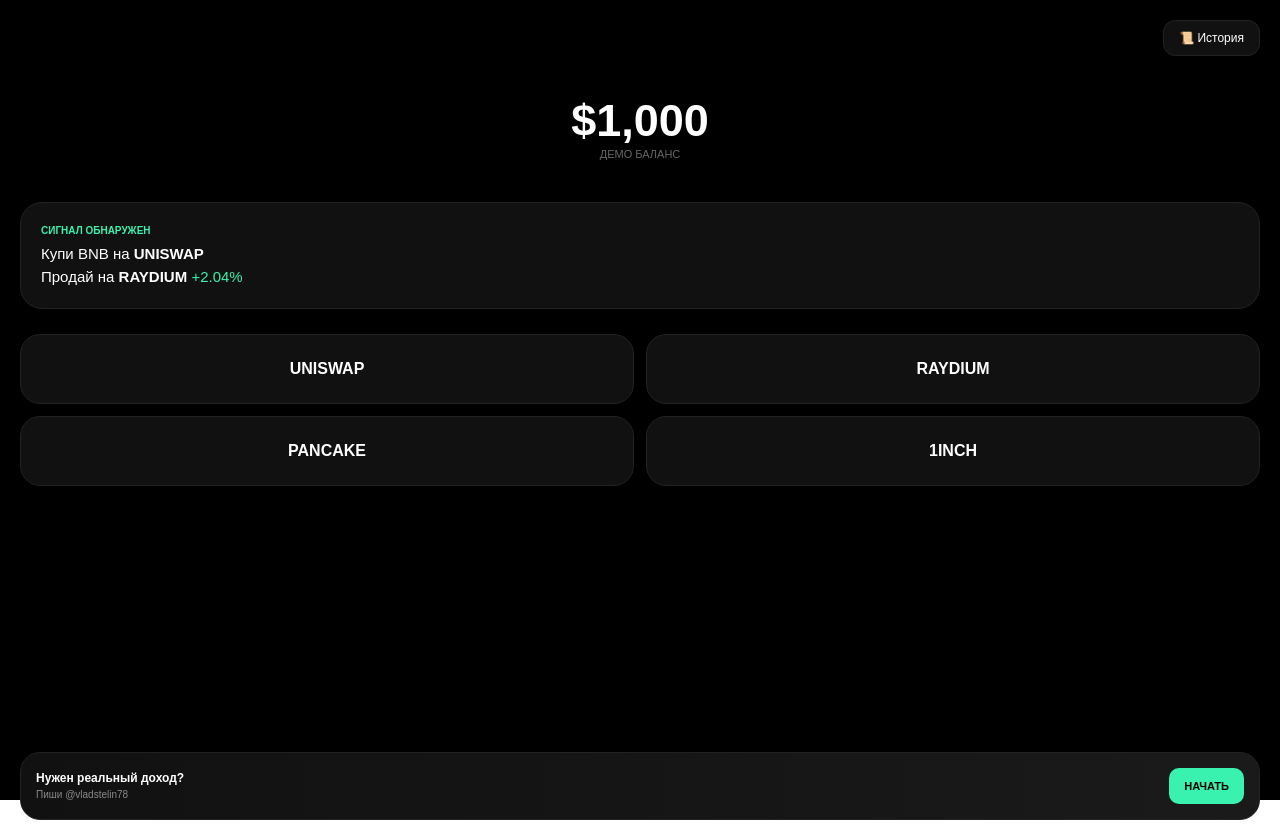
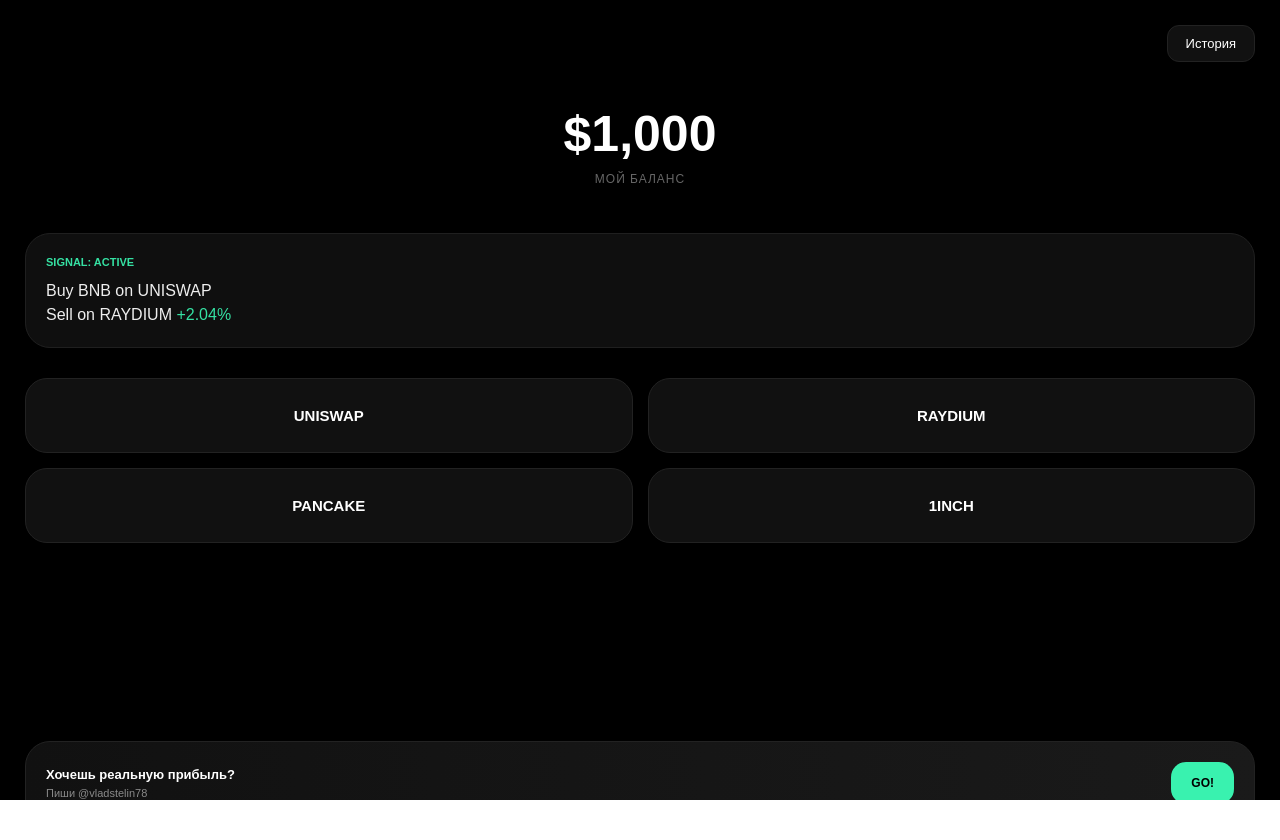
Before and after one commit to katyakuznezc-cmd/treidgame, a React (Vite) app: page / in a window 1280 px wide. After the commit the page ends 800 px from the top, so only its background shows below. Built offline with nearby package versions, Linux system fonts and the light colour scheme.

Commit message:
Update App.jsx

```diff
--- a/src/App.jsx
+++ b/src/App.jsx
@@ -1,6 +1,5 @@
 import React, { useState, useEffect } from 'react';
 
-// Данные активов
 const ASSETS = {
   USDT: { symbol: 'USDT', name: 'Tether', price: 1, icon: 'https://cryptologos.cc/logos/tether-usdt-logo.png' },
   SOL: { symbol: 'SOL', name: 'Solana', price: 145.50, icon: 'https://cryptologos.cc/logos/solana-sol-logo.png' },
@@ -17,7 +16,7 @@ const ASSETS = {
 
 const DEXES = ['UNISWAP', 'RAYDIUM', 'PANCAKE', '1INCH'];
 
-export default function AppFix() {
+export default function ActionArbApp() {
   const [balanceUSDT, setBalanceUSDT] = useState(() => Number(localStorage.getItem('arb_balance')) || 1000.00);
   const [wallet, setWallet] = useState(() => JSON.parse(localStorage.getItem('arb_wallet')) || {});
   const [history, setHistory] = useState(() => JSON.parse(localStorage.getItem('arb_history')) || []);
@@ -25,6 +24,8 @@ export default function AppFix() {
   const [view, setView] = useState('main');
   const [signal, setSignal] = useState(null);
   const [isProcessing, setIsProcessing] = useState(false);
+  const [processStep, setProcessStep] = useState('');
+  const [processBar, setProcessBar] = useState(0);
   const [showReceipt, setShowReceipt] = useState(false);
   const [lastTrade, setLastTrade] = useState(null);
   const [showTokenList, setShowTokenList] = useState(false);
@@ -51,17 +52,30 @@ export default function AppFix() {
   const handleSwap = () => {
     if (!amount || amount <= 0) return;
     setIsProcessing(true);
+    setProcessBar(0);
+
+    const steps = ["Инициализация...", "Поиск ликвидности...", "Подтверждение блока...", "Завершение..."];
+    let stepIdx = 0;
+
+    const interval = setInterval(() => {
+        stepIdx++;
+        setProcessBar(prev => prev + 25);
+        if(stepIdx < steps.length) setProcessStep(steps[stepIdx]);
+    }, 500);
+
     const cPay = payToken, cRec = receiveToken, cAmt = Number(amount);
 
     setTimeout(() => {
-      let success = false, outStr = "";
+      clearInterval(interval);
+      let success = false, outStr = "", profitDone = 0;
+
       if (cPay.symbol === 'USDT') {
         if (balanceUSDT >= cAmt) {
           const recVal = (cAmt / cRec.price).toFixed(4);
           setBalanceUSDT(b => b - cAmt);
           setWallet(w => ({ ...w, [cRec.symbol]: (w[cRec.symbol] || 0) + Number(recVal) }));
           outStr = `${recVal} ${cRec.symbol}`;
-          setHistory(h => [{ id: Date.now(), details: `Покупка ${cRec.symbol}`, valStr: `-$${cAmt.toFixed(2)}`, isPlus: false }, ...h]);
+          setHistory(h => [{ id: Date.now(), details: `Купил ${cRec.symbol}`, valStr: `-$${cAmt.toFixed(2)}`, isPlus: false }, ...h]);
           success = true;
         }
       } else {
@@ -69,17 +83,25 @@ export default function AppFix() {
         if (has >= cAmt) {
           const isCorrect = activeDex === signal?.sellAt && cPay.symbol === signal?.coin.symbol;
           const finalVal = (cAmt * cPay.price) * (isCorrect ? (1 + signal.profit/100) : 1.0);
+          if (isCorrect) profitDone = finalVal - (cAmt * cPay.price);
           setBalanceUSDT(b => b + finalVal);
           setWallet(w => ({ ...w, [cPay.symbol]: has - cAmt }));
           outStr = `${finalVal.toFixed(2)} USDT`;
-          setHistory(h => [{ id: Date.now(), details: `Продажа ${cPay.symbol}`, valStr: `+$${finalVal.toFixed(2)}`, isPlus: true }, ...h]);
+          setHistory(h => [{ id: Date.now(), details: `Продал ${cPay.symbol}`, valStr: `+$${finalVal.toFixed(2)}`, isPlus: true }, ...h]);
           if (isCorrect) setSignal(null);
           success = true;
         }
       }
+
       setIsProcessing(false);
       if (success) {
-        setLastTrade({ from: `${cAmt} ${cPay.symbol}`, to: outStr, dex: activeDex, hash: '0x' + Math.random().toString(16).slice(2, 10) });
+        setLastTrade({
+            from: `${cAmt} ${cPay.symbol}`,
+            to: outStr,
+            dex: activeDex,
+            profit: profitDone > 0 ? profitDone.toFixed(2) : null,
+            hash: '0x' + Math.random().toString(16).slice(2, 10)
+        });
         setShowReceipt(true);
       }
       setAmount('');
@@ -92,89 +114,83 @@ export default function AppFix() {
                 { bg: '#060814', text: '#fff', card: '#131823', btn: '#2f8af5' };
 
   return (
-    <div style={{ width: '100vw', height: '100dvh', background: activeDex ? theme.bg : '#000', color: activeDex ? theme.text : '#fff', fontFamily: 'sans-serif' }}>
+    <div style={{ width: '100vw', height: '100dvh', background: activeDex ? theme.bg : '#000', color: activeDex ? theme.text : '#fff', fontFamily: 'sans-serif', overflow: 'hidden' }}>
 
-      {/* СПИСОК ТОКЕНОВ С НАЗВАНИЯМИ */}
+      {/* ЧЕК С ЭФФЕКТОМ ВЗРЫВА ПРОФИТА */}
+      {showReceipt && lastTrade && (
+        <div style={{ position: 'fixed', inset: 0, background: 'rgba(0,0,0,0.95)', zIndex: 10000, display: 'flex', alignItems: 'center', justifyContent: 'center', padding: 25 }}>
+          <div style={{ background: '#111', width: '100%', borderRadius: 30, padding: '30px 25px', border: '1px solid #222', textAlign: 'center', color: '#fff', position: 'relative' }}>
+            {lastTrade.profit && (
+                <div style={{ position: 'absolute', top: -20, left: '50%', transform: 'translateX(-50%)', background: '#39f2af', color: '#000', padding: '8px 20px', borderRadius: 20, fontWeight: '900', fontSize: 18, animation: 'boom 0.5s ease-out' }}>
+                   +${lastTrade.profit} PROFIT!
+                </div>
+            )}
+            <div style={{ width: 60, height: 60, background: '#39f2af22', color: '#39f2af', borderRadius: '50%', display: 'flex', alignItems: 'center', justifyContent: 'center', fontSize: 30, margin: '0 auto 15px' }}>✓</div>
+            <h3 style={{ margin: 0, fontSize: 22 }}>Сделка закрыта</h3>
+            <p style={{ fontSize: 13, opacity: 0.5, marginBottom: 25 }}>Через протокол {lastTrade.dex}</p>
+
+            <div style={{ background: '#000', borderRadius: 20, padding: 20, marginBottom: 25, textAlign: 'left', border: '1px solid #222' }}>
+              <div style={{ display: 'flex', justifyContent: 'space-between', marginBottom: 12 }}>
+                <span style={{ opacity: 0.4 }}>Отдано:</span><b>{lastTrade.from}</b>
+              </div>
+              <div style={{ display: 'flex', justifyContent: 'space-between', marginBottom: 12 }}>
+                <span style={{ opacity: 0.4 }}>Получено:</span><b style={{ color: '#39f2af' }}>{lastTrade.to}</b>
+              </div>
+              <div style={{ display: 'flex', justifyContent: 'space-between' }}>
+                <span style={{ opacity: 0.4 }}>Хеш:</span><code style={{ fontSize: 10, color: '#39f2af' }}>{lastTrade.hash}</code>
+              </div>
+            </div>
+            <button onClick={() => setShowReceipt(false)} style={{ width: '100%', background: '#fff', color: '#000', border: 'none', padding: 18, borderRadius: 18, fontWeight: 'bold', fontSize: 16 }}>ПРОДОЛЖИТЬ</button>
+          </div>
+        </div>
+      )}
+
+      {/* СПИСОК ТОКЕНОВ */}
       {showTokenList && (
-        <div style={{ position: 'fixed', inset: 0, background: '#0a0a0a', zIndex: 11000, padding: '20px', display: 'flex', flexDirection: 'column' }}>
-          <div style={{ display: 'flex', justifyContent: 'space-between', alignItems: 'center', marginBottom: 20 }}>
-            <h3 style={{ color: '#fff' }}>Выберите токен</h3>
-            <button onClick={() => setShowTokenList(false)} style={{ color: '#fff', background: 'none', border: 'none', fontSize: 35 }}>&times;</button>
+        <div style={{ position: 'fixed', inset: 0, background: '#080808', zIndex: 11000, padding: 25, display: 'flex', flexDirection: 'column' }}>
+          <div style={{ display: 'flex', justifyContent: 'space-between', alignItems: 'center', marginBottom: 25 }}>
+            <h2 style={{ margin: 0 }}>Токены</h2>
+            <button onClick={() => setShowTokenList(false)} style={{ color: '#fff', background: 'none', border: 'none', fontSize: 40 }}>&times;</button>
           </div>
-          <div style={{ overflowY: 'auto', flex: 1 }}>
+          <div style={{ overflowY: 'auto' }}>
             {Object.values(ASSETS).map(t => (
               <div key={t.symbol} onClick={() => { if (selectingFor === 'pay') setPayToken(t); else setReceiveToken(t); setShowTokenList(false); }}
-                   style={{ display: 'flex', alignItems: 'center', gap: 15, padding: '15px 12px', borderBottom: '1px solid #1a1a1a', cursor: 'pointer' }}>
-                <img src={t.icon} width="35" height="35" style={{ borderRadius: '50%' }} />
+                   style={{ display: 'flex', alignItems: 'center', gap: 15, padding: '18px 0', borderBottom: '1px solid #151515' }}>
+                <img src={t.icon} width="35" height="35" />
                 <div style={{ flex: 1 }}>
-                  <div style={{ fontWeight: 'bold', fontSize: 16, color: '#fff' }}>{t.symbol}</div>
-                  <div style={{ fontSize: 12, opacity: 0.5, color: '#fff' }}>{t.name}</div>
+                  <div style={{ fontWeight: 'bold', fontSize: 17 }}>{t.symbol}</div>
+                  <div style={{ fontSize: 12, opacity: 0.4 }}>{t.name}</div>
                 </div>
-                <div style={{ textAlign: 'right' }}>
-                  <div style={{ fontSize: 14, color: '#39f2af', fontWeight: 'bold' }}>
-                    {t.symbol === 'USDT' ? balanceUSDT.toFixed(2) : (wallet[t.symbol] || 0).toFixed(2)}
-                  </div>
-                </div>
+                <div style={{ fontWeight: 'bold', color: '#39f2af' }}>{t.symbol === 'USDT' ? balanceUSDT.toFixed(2) : (wallet[t.symbol] || 0).toFixed(2)}</div>
               </div>
             ))}
           </div>
         </div>
       )}
 
-      {/* ЧЕК */}
-      {showReceipt && lastTrade && (
-        <div style={{ position: 'fixed', inset: 0, background: 'rgba(0,0,0,0.9)', zIndex: 10000, display: 'flex', alignItems: 'center', justifyContent: 'center', padding: 25 }}>
-          <div style={{ background: '#111', width: '100%', borderRadius: 25, padding: 25, border: '1px solid #222', textAlign: 'center', color: '#fff' }}>
-            <div style={{ width: 50, height: 50, background: '#39f2af22', color: '#39f2af', borderRadius: '50%', display: 'flex', alignItems: 'center', justifyContent: 'center', fontSize: 24, margin: '0 auto 15px' }}>✓</div>
-            <h3 style={{ margin: 0 }}>Готово</h3>
-            <p style={{ fontSize: 12, opacity: 0.5, marginBottom: 20 }}>Транзакция в {lastTrade.dex} прошла успешно</p>
-            <div style={{ background: '#000', borderRadius: 15, padding: 15, marginBottom: 20, textAlign: 'left', fontSize: 13 }}>
-              <div style={{ display: 'flex', justifyContent: 'space-between', marginBottom: 10 }}><span>Отдано:</span><b>{lastTrade.from}</b></div>
-              <div style={{ display: 'flex', justifyContent: 'space-between', marginBottom: 10 }}><span>Получено:</span><b style={{ color: '#39f2af' }}>{lastTrade.to}</b></div>
-              <div style={{ display: 'flex', justifyContent: 'space-between' }}><span>Hash:</span><code style={{ fontSize: 10, color: '#39f2af' }}>{lastTrade.hash}</code></div>
-            </div>
-            <button onClick={() => setShowReceipt(false)} style={{ width: '100%', background: '#fff', color: '#000', border: 'none', padding: 15, borderRadius: 15, fontWeight: 'bold' }}>Закрыть</button>
-          </div>
-        </div>
-      )}
-
       {/* ГЛАВНЫЙ ЭКРАН */}
       {view === 'main' && !activeDex && (
-        <div style={{ padding: 20, height: '100%', display: 'flex', flexDirection: 'column' }}>
+        <div style={{ padding: 25, height: '100%', display: 'flex', flexDirection: 'column' }}>
           <div style={{ display: 'flex', justifyContent: 'flex-end' }}>
-            <button onClick={() => setView('history')} style={{ background: '#111', color: '#fff', border: '1px solid #222', padding: '10px 15px', borderRadius: 12, fontSize: 12 }}>📜 История</button>
+            <button onClick={() => setView('history')} style={{ background: '#111', color: '#fff', border: '1px solid #222', padding: '10px 18px', borderRadius: 12, fontSize: 13 }}>История</button>
           </div>
-          <div style={{ textAlign: 'center', margin: '40px 0' }}>
-            <h1 style={{ fontSize: 45, margin: 0 }}>${balanceUSDT.toLocaleString(undefined, {maximumFractionDigits: 2})}</h1>
-            <div style={{ opacity: 0.4, fontSize: 11 }}>ДЕМО БАЛАНС</div>
+          <div style={{ textAlign: 'center', margin: '45px 0' }}>
+            <h1 style={{ fontSize: 50, margin: 0 }}>${balanceUSDT.toLocaleString(undefined, {maximumFractionDigits: 2})}</h1>
+            <div style={{ opacity: 0.4, fontSize: 12, marginTop: 8, letterSpacing: 1 }}>МОЙ БАЛАНС</div>
           </div>
           {signal && (
-            <div style={{ background: '#111', padding: 20, borderRadius: 22, border: '1px solid #222', marginBottom: 25 }}>
-              <div style={{ color: '#39f2af', fontSize: 10, fontWeight: 'bold', marginBottom: 5 }}>СИГНАЛ ОБНАРУЖЕН</div>
-              <div style={{ fontSize: 15 }}>Купи {signal.coin.symbol} на <b>{signal.buyAt}</b></div>
-              <div style={{ fontSize: 15 }}>Продай на <b>{signal.sellAt}</b> <span style={{ color: '#39f2af' }}>+{signal.profit}%</span></div>
+            <div style={{ background: '#111', padding: 20, borderRadius: 25, border: '1px solid #222', marginBottom: 30, animation: 'pulse 2s infinite' }}>
+              <div style={{ color: '#39f2af', fontSize: 11, fontWeight: 'bold', marginBottom: 8 }}>SIGNAL: ACTIVE</div>
+              <div style={{ fontSize: 16 }}>Buy {signal.coin.symbol} on {signal.buyAt}</div>
+              <div style={{ fontSize: 16 }}>Sell on {signal.sellAt} <span style={{ color: '#39f2af' }}>+{signal.profit}%</span></div>
             </div>
           )}
-          <div style={{ display: 'grid', gridTemplateColumns: '1fr 1fr', gap: 12, marginBottom: 'auto' }}>
-            {DEXES.map(d => <button key={d} onClick={() => setActiveDex(d)} style={{ background: '#111', border: '1px solid #222', color: '#fff', padding: '25px 0', borderRadius: 20, fontWeight: 'bold' }}>{d}</button>)}
+          <div style={{ display: 'grid', gridTemplateColumns: '1fr 1fr', gap: 15, marginBottom: 'auto' }}>
+            {DEXES.map(d => <button key={d} onClick={() => setActiveDex(d)} style={{ background: '#111', border: '1px solid #222', color: '#fff', padding: '28px 0', borderRadius: 22, fontWeight: 'bold', fontSize: 15 }}>{d}</button>)}
           </div>
-          <div style={{ background: 'linear-gradient(90deg, #111, #1a1a1a)', padding: 15, borderRadius: 20, border: '1px solid #222', display: 'flex', alignItems: 'center' }}>
-            <div style={{ flex: 1 }}><div style={{ fontSize: 12, fontWeight: 'bold' }}>Нужен реальный доход?</div><div style={{ fontSize: 10, opacity: 0.5 }}>Пиши @vladstelin78</div></div>
-            <a href="https://t.me/vladstelin78" style={{ background: '#39f2af', color: '#000', textDecoration: 'none', padding: '10px 15px', borderRadius: 10, fontSize: 11, fontWeight: 'bold' }}>НАЧАТЬ</a>
-          </div>
-        </div>
-      )}
-
-      {/* ИСТОРИЯ */}
-      {view === 'history' && (
-        <div style={{ height: '100%', padding: 20, display: 'flex', flexDirection: 'column' }}>
-          <div style={{ display: 'flex', justifyContent: 'space-between', marginBottom: 20 }}><h2>История</h2><button onClick={() => setView('main')} style={{ color: '#fff', background: '#222', border: 'none', padding: '10px 15px', borderRadius: 12 }}>Назад</button></div>
-          <div style={{ flex: 1, overflowY: 'auto' }}>
-            {history.map(h => (
-              <div key={h.id} style={{ display: 'flex', justifyContent: 'space-between', padding: '15px 0', borderBottom: '1px solid #111' }}>
-                <div>{h.details}</div><div style={{ color: h.isPlus ? '#39f2af' : '#ff4d4d', fontWeight: 'bold' }}>{h.valStr}</div>
-              </div>
-            ))}
+          <div style={{ background: 'linear-gradient(90deg, #111, #1a1a1a)', padding: 20, borderRadius: 25, border: '1px solid #222', display: 'flex', alignItems: 'center' }}>
+            <div style={{ flex: 1 }}><div style={{ fontSize: 13, fontWeight: 'bold' }}>Хочешь реальную прибыль?</div><div style={{ fontSize: 11, opacity: 0.5 }}>Пиши @vladstelin78</div></div>
+            <a href="https://t.me/vladstelin78" style={{ background: '#39f2af', color: '#000', textDecoration: 'none', padding: '12px 20px', borderRadius: 15, fontSize: 12, fontWeight: '900' }}>GO!</a>
           </div>
         </div>
       )}
@@ -182,44 +198,53 @@ export default function AppFix() {
       {/* ТЕРМИНАЛ */}
       {activeDex && (
         <div style={{ height: '100%', display: 'flex', flexDirection: 'column' }}>
-          <div style={{ padding: 20, display: 'flex', justifyContent: 'space-between', alignItems: 'center' }}>
-            <b style={{ fontSize: 18 }}>{activeDex}</b>
-            <button onClick={() => setActiveDex(null)} style={{ background: 'rgba(128,128,128,0.1)', border: 'none', color: 'inherit', padding: '8px 15px', borderRadius: 12 }}>Назад</button>
+          <div style={{ padding: 25, display: 'flex', justifyContent: 'space-between', alignItems: 'center' }}>
+            <b style={{ fontSize: 22 }}>{activeDex}</b>
+            <button onClick={() => setActiveDex(null)} style={{ background: 'rgba(128,128,128,0.1)', border: 'none', color: 'inherit', padding: '10px 20px', borderRadius: 15 }}>Назад</button>
           </div>
-          <div style={{ padding: 15 }}>
-            <div style={{ background: theme.card, padding: 20, borderRadius: 30, boxShadow: '0 5px 20px rgba(0,0,0,0.05)' }}>
-              <div style={{ background: 'rgba(128,128,128,0.08)', padding: 15, borderRadius: 20 }}>
-                <div style={{ display: 'flex', justifyContent: 'space-between', fontSize: 10, opacity: 0.5 }}><span>ВЫ ОТДАЕТЕ</span><span onClick={() => setAmount(payToken.symbol === 'USDT' ? balanceUSDT : (wallet[payToken.symbol] || 0))} style={{ color: '#39f2af', fontWeight: 'bold' }}>МАКС</span></div>
-                <div style={{ display: 'flex', justifyContent: 'space-between', marginTop: 10 }}>
-                  <input type="number" value={amount} onChange={e => setAmount(e.target.value)} placeholder="0.0" style={{ background: 'none', border: 'none', fontSize: 26, color: 'inherit', outline: 'none', width: '60%' }} />
-                  <button onClick={() => {setShowTokenList(true); setSelectingFor('pay')}} style={{ background: 'none', border: 'none', color: 'inherit', fontWeight: 'bold', fontSize: 18 }}>{payToken.symbol} ▾</button>
+          <div style={{ padding: 20 }}>
+            <div style={{ background: theme.card, padding: 25, borderRadius: 35 }}>
+              <div style={{ background: 'rgba(128,128,128,0.08)', padding: 20, borderRadius: 25 }}>
+                <div style={{ display: 'flex', justifyContent: 'space-between', fontSize: 11, opacity: 0.5 }}><span>SELL</span><span onClick={() => setAmount(payToken.symbol === 'USDT' ? balanceUSDT : (wallet[payToken.symbol] || 0))} style={{ color: '#39f2af', fontWeight: 'bold' }}>MAX</span></div>
+                <div style={{ display: 'flex', justifyContent: 'space-between', marginTop: 12 }}>
+                  <input type="number" value={amount} onChange={e => setAmount(e.target.value)} placeholder="0.0" style={{ background: 'none', border: 'none', fontSize: 30, color: 'inherit', outline: 'none', width: '60%' }} />
+                  <button onClick={() => {setShowTokenList(true); setSelectingFor('pay')}} style={{ background: 'none', border: 'none', color: 'inherit', fontWeight: 'bold', fontSize: 20 }}>{payToken.symbol} ▾</button>
                 </div>
               </div>
-              <div style={{ textAlign: 'center', margin: '8px 0', opacity: 0.2 }}>↓</div>
-              <div style={{ background: 'rgba(128,128,128,0.08)', padding: 15, borderRadius: 20, marginBottom: 20 }}>
-                <div style={{ fontSize: 10, opacity: 0.5 }}>ВЫ ПОЛУЧАЕТЕ</div>
-                <div style={{ display: 'flex', justifyContent: 'space-between', marginTop: 10 }}>
-                  <div style={{ fontSize: 26 }}>{amount ? (payToken.symbol === 'USDT' ? (amount/receiveToken.price).toFixed(4) : (amount*payToken.price).toFixed(2)) : '0.0'}</div>
-                  <button onClick={() => {setShowTokenList(true); setSelectingFor('receive')}} style={{ background: 'none', border: 'none', color: 'inherit', fontWeight: 'bold', fontSize: 18 }}>{receiveToken.symbol} ▾</button>
+              <div style={{ textAlign: 'center', margin: '15px 0', opacity: 0.2, fontSize: 30 }}>↓</div>
+              <div style={{ background: 'rgba(128,128,128,0.08)', padding: 20, borderRadius: 25, marginBottom: 30 }}>
+                <div style={{ fontSize: 11, opacity: 0.5 }}>BUY</div>
+                <div style={{ display: 'flex', justifyContent: 'space-between', marginTop: 12 }}>
+                  <div style={{ fontSize: 30 }}>{amount ? (payToken.symbol === 'USDT' ? (amount/receiveToken.price).toFixed(4) : (amount*payToken.price).toFixed(2)) : '0.0'}</div>
+                  <button onClick={() => {setShowTokenList(true); setSelectingFor('receive')}} style={{ background: 'none', border: 'none', color: 'inherit', fontWeight: 'bold', fontSize: 20 }}>{receiveToken.symbol} ▾</button>
                 </div>
               </div>
-              <button onClick={handleSwap} style={{ width: '100%', padding: 20, borderRadius: 20, border: 'none', background: theme.btn, color: (activeDex === 'RAYDIUM' || activeDex === 'PANCAKE') ? '#000' : '#fff', fontWeight: 'bold', fontSize: 16 }}>
-                {isProcessing ? 'СЕТЬ ОБРАБАТЫВАЕТ...' : 'ПОДТВЕРДИТЬ'}
+              <button onClick={handleSwap} style={{ width: '100%', padding: 22, borderRadius: 25, border: 'none', background: theme.btn, color: (activeDex === 'RAYDIUM' || activeDex === 'PANCAKE') ? '#000' : '#fff', fontWeight: 'bold', fontSize: 18 }}>
+                {isProcessing ? 'ПОДТВЕРЖДЕНИЕ...' : 'ОБМЕНЯТЬ'}
               </button>
             </div>
           </div>
         </div>
       )}
 
+      {/* ПРОГРЕСС-БАР ЗАГРУЗКИ */}
       {isProcessing && (
-        <div style={{ position: 'fixed', inset: 0, background: 'rgba(0,0,0,0.9)', zIndex: 12000, display: 'flex', alignItems: 'center', justifyContent: 'center' }}>
-          <div className="loader"></div>
+        <div style={{ position: 'fixed', inset: 0, background: 'rgba(0,0,0,0.95)', zIndex: 12000, display: 'flex', flexDirection: 'column', alignItems: 'center', justifyContent: 'center', padding: 40 }}>
+          <div style={{ width: '100%', maxWidth: 300 }}>
+             <div style={{ display: 'flex', justifyContent: 'space-between', marginBottom: 15, fontSize: 14, letterSpacing: 1 }}>
+                <span>{processStep}</span>
+                <span>{processBar}%</span>
+             </div>
+             <div style={{ width: '100%', height: 6, background: '#222', borderRadius: 10, overflow: 'hidden' }}>
+                <div style={{ width: `${processBar}%`, height: '100%', background: '#39f2af', transition: 'width 0.3s' }}></div>
+             </div>
+          </div>
         </div>
       )}
 
       <style>{`
-        .loader { width: 40px; height: 40px; border: 3px solid #222; border-top-color: #39f2af; border-radius: 50%; animation: spin 0.8s linear infinite; }
-        @keyframes spin { to { transform: rotate(360deg); } }
+        @keyframes pulse { 0% { opacity: 1; } 50% { opacity: 0.7; } 100% { opacity: 1; } }
+        @keyframes boom { 0% { transform: translateX(-50%) scale(0); } 70% { transform: translateX(-50%) scale(1.2); } 100% { transform: translateX(-50%) scale(1); } }
       `}</style>
     </div>
   );
```
